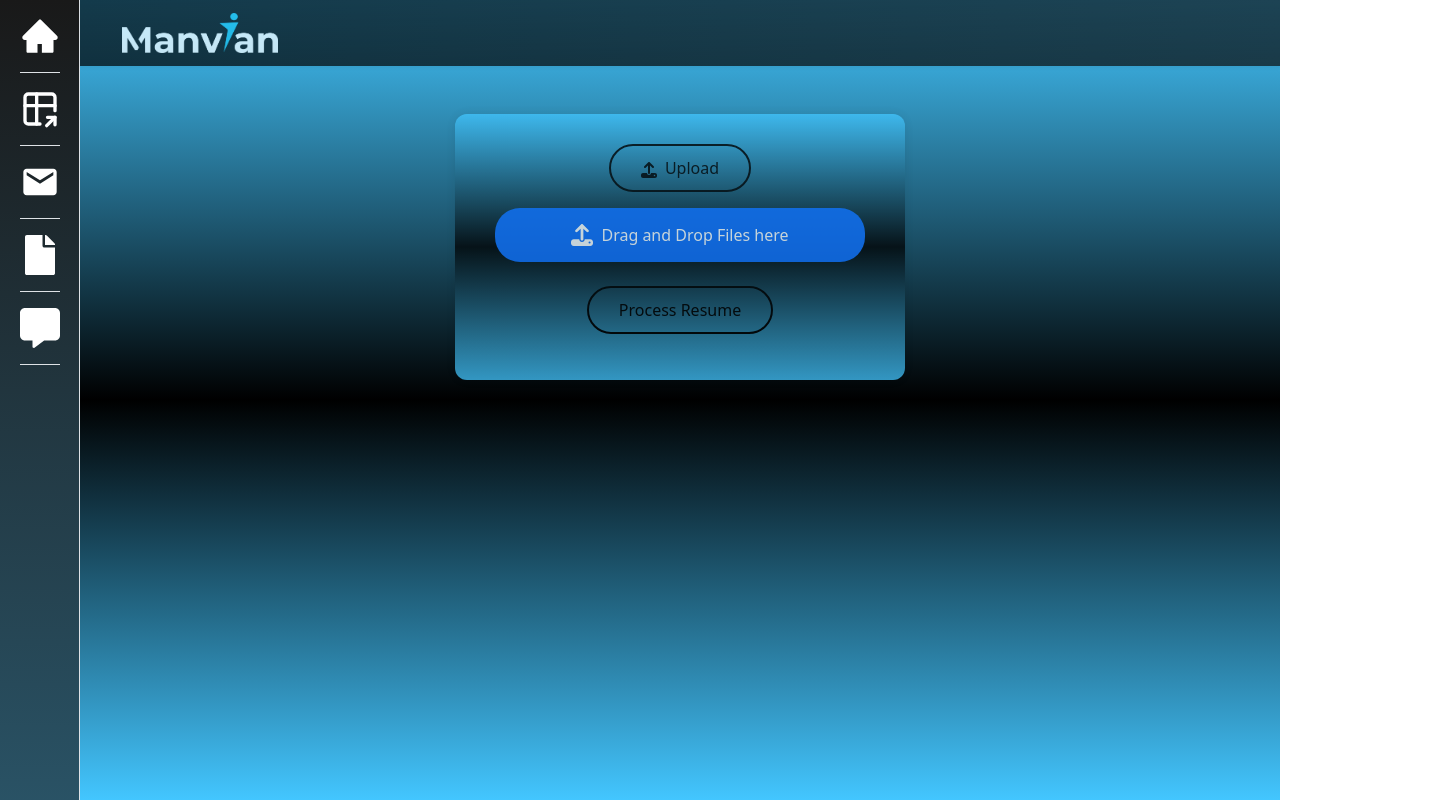
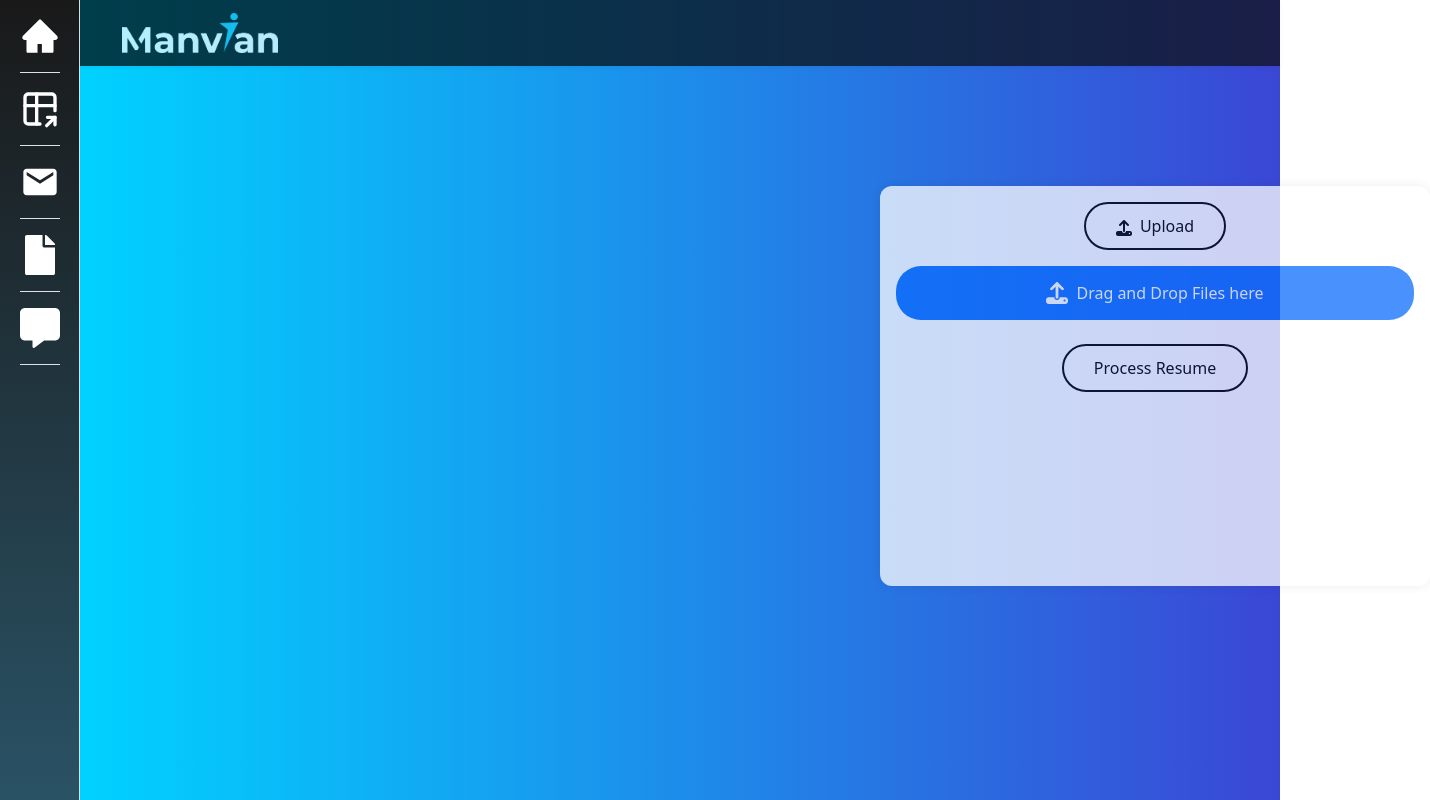
Before and after one commit to rejoyj/Resume-Filter, a React (Vite) app in the folder Resume-Filter/: page / in a window 1280 px wide. Shown: the whole page, 1430 px wide, since content can reach past the window. Built offline with nearby package versions, Linux system fonts and the light colour scheme.

Commit message:
Home page update inspired by Remove.bg

```diff
--- a/Resume-Filter/src/components/Homepage.css
+++ b/Resume-Filter/src/components/Homepage.css
@@ -1,6 +1,7 @@
 
 .navbar-custom {
-  background: linear-gradient(to right, #000000, #0d0d0d);
+
+  background: linear-gradient(90deg, #efd5ff 0%, #515ada 100%);
   color: #ffffff;
   box-shadow: 0 2px 8px rgba(0, 0, 0, 0.3);
   opacity: 0.7;
@@ -8,7 +9,7 @@
 
 
 .home-container {
-  background: linear-gradient(to bottom, #43C6FF, #000000, #43C6FF);
+  background: linear-gradient(90deg, #00d2ff 0%, #3a47d5 100%);
   min-height: 100vh;
   padding: 0;
 }
@@ -21,13 +22,14 @@
 
 
 .form-container {
-  background: linear-gradient(to bottom, rgba(255, 255, 255, 0.9), rgba(255, 255, 255, 0.7));
+  background: white;
   border-radius: 20px;
   box-shadow: 0 8px 30px rgba(0, 0, 0, 0.1);
-  max-width: 450px;
-  margin: 40px auto;
-  padding: 30px;
+  max-width: 550px;
+  margin: 120px 40px 40px 800px;
+  padding: 10px;
   opacity: 0.75;
+  height: 50vh;
 }
 
 
--- a/Resume-Filter/src/components/Homepage.jsx
+++ b/Resume-Filter/src/components/Homepage.jsx
@@ -52,7 +52,7 @@ const Homepage = () => {
           </Container>
         </Navbar>
 
-        <Container className="form-container text-center mt-5">
+        <Container className="form-container text-center p-3">
           {/* Hidden file input */}
           <input
             type="file"
--- a/Resume-Filter/src/components/JobDescription.css
+++ b/Resume-Filter/src/components/JobDescription.css
@@ -6,11 +6,11 @@
 }
 
 .form-container {
-  background: linear-gradient(to bottom, #43C6FF, #000000, #43C6FF);
+  /* background: linear-gradient(to bottom, #43C6FF, #000000, #43C6FF); */
   padding: 30px 40px;
   border-radius: 12px;
   box-shadow: 0 0 12px rgba(0, 0, 0, 0.1);
-  margin-top: 40px;
+  /* margin-top: 40px; */
   margin-bottom: 40px;
 }
 
```
